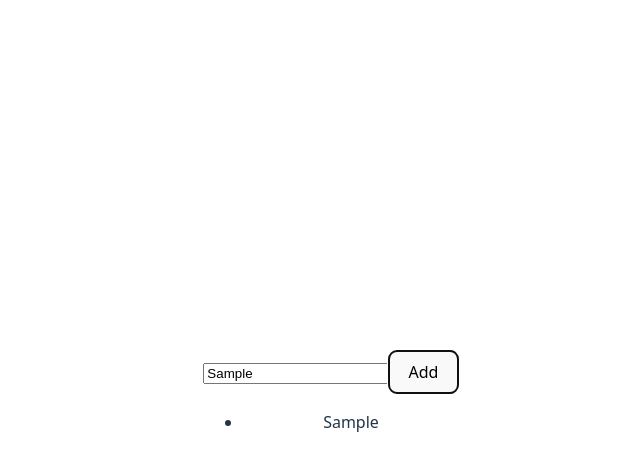
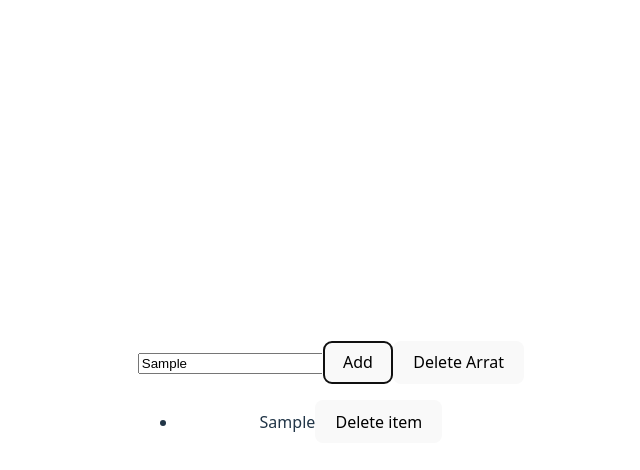
Before and after one commit to BasmaKuhail/gsg-first-project, a React (Vite) app: page / in a window 1280 px wide. Both pictures are taken after typing "Sample" into the empty fields and a click on the button "Add". Shown: the top 470 px of the page, without its empty margins (309-949 px from the left). Built offline with nearby package versions, Linux system fonts and the light colour scheme.

Commit message:
remove element from array using fillter

```diff
--- a/src/App.jsx
+++ b/src/App.jsx
@@ -1,11 +1,11 @@
 import { useState } from 'react'
 import './App.css'
 
-import Array from './components/day5/UpdateArray'
+import RemoveFromArr from './components/day5/RemoveFromArray'
 function App() {
 
   return (
-    <Array/>
+    <RemoveFromArr/>
   )
 }
 
--- /dev/null
+++ b/src/components/day5/RemoveFromArray.jsx
@@ -0,0 +1,39 @@
+import { useState } from "react"
+
+let id =0;
+export default function RemoveFromArr(){
+
+    const [name, setName] = useState("");
+    const [artist, setArtist] = useState([]);
+
+    function addArtist(){
+        console.log(artist.length)
+        // setArtist(...artist, name);
+        const newArray = {id: id++, name: name}
+        setArtist([...artist, newArray])
+    }
+
+    function deleteArray(){
+        setArtist([])
+        id = 0;
+    }
+    function deleteItem(arti){
+        setArtist(artist.filter((i) => i.id !== arti.id))
+    }
+
+    return(<>
+        <input onChange={(e)=> setName(e.target.value)}/>
+        <button onClick={addArtist}>Add</button>
+        <button onClick={deleteArray}>Delete Arrat</button>
+
+        <ul>
+            {artist.map((arti =>
+                <li key ={arti.id}>
+                    {arti.name}
+                    <button onClick={() => deleteItem(arti)}>Delete item</button>
+
+                </li>
+            ))}
+        </ul>
+    </>)
+}
```
